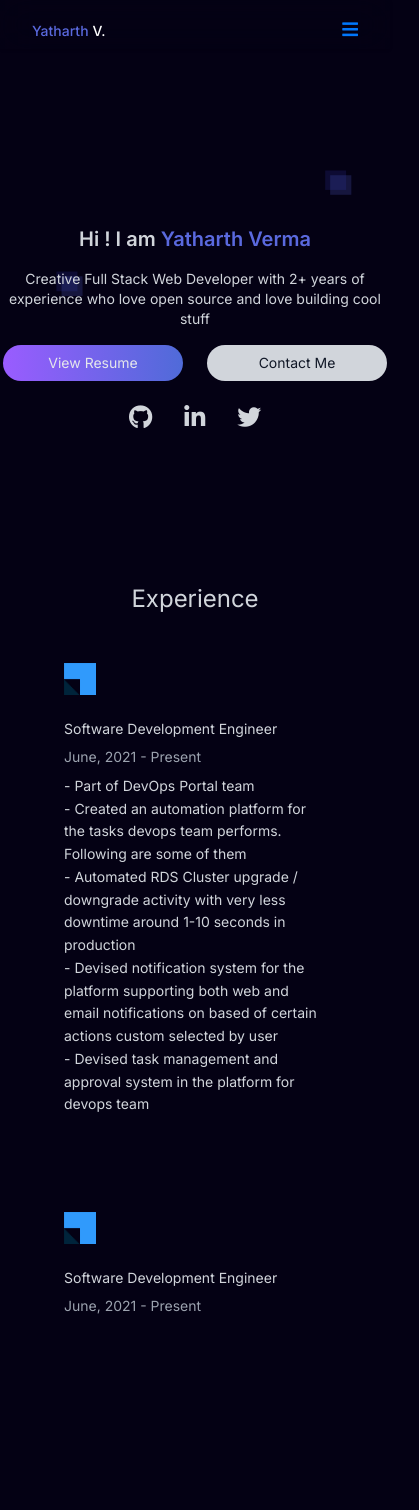
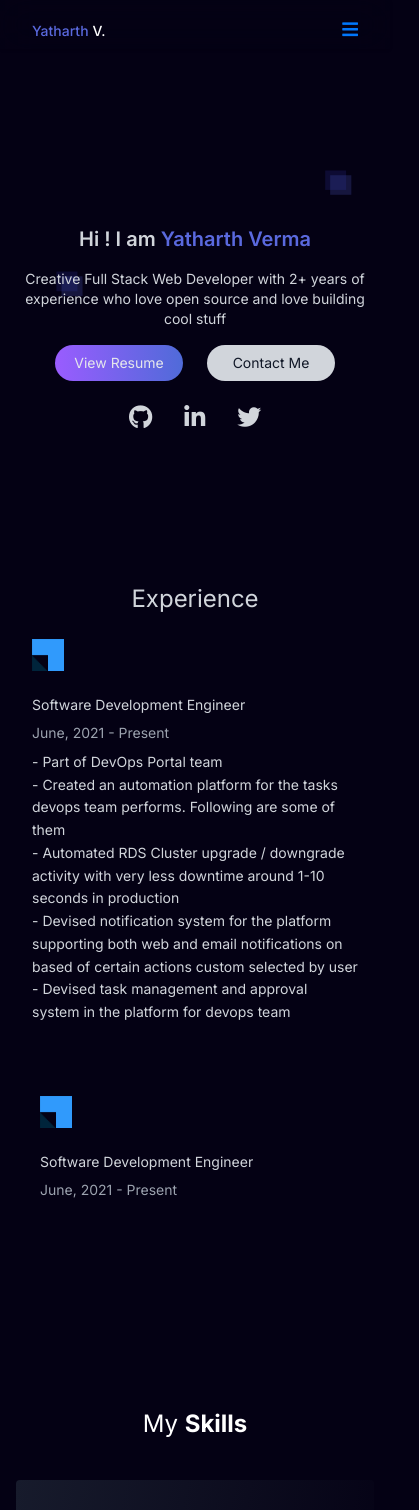
Before and after one commit to yatharth1706/my-portfolio, a React (Create React App) app: page / in a window 390 px wide. Shown: the top 1510 px of the page, 419 px wide, since content can reach past the window. Built offline with nearby package versions, Linux system fonts and the light colour scheme.

Commit message:
fix issue

```diff
--- a/src/components/Experience.js
+++ b/src/components/Experience.js
@@ -8,7 +8,7 @@ function Experience() {
     <Element name="experience">
       <div className="text-gray-300 w-full py-20  sm:mb-44">
         <span className="flex text-2xl justify-center md:justify-left">Experience</span>
-        <div className="flex flex-col sm:flex-row sm:space-x-8 mt-6 p-6">
+        <div className="flex flex-col sm:flex-row sm:space-x-8 mt-6 px-4 md:p-6">
           <div className="w-10">
             <img className="w-8 sm:w-12" src={LeadSquaredLogo} alt="LeadSquaredLogo" />
           </div>
--- a/src/components/Intro.js
+++ b/src/components/Intro.js
@@ -3,7 +3,7 @@ import { Link } from "react-scroll";
 
 function Intro() {
   return (
-    <div className="sm:mb-32 max-w-xl px-8 sm:px-0 flex flex-col justify-center items-center text-gray-300 py-0 pt-44  sm:py-48">
+    <div className="sm:mb-32 max-w-xl px-2 sm:px-0 flex flex-col justify-center items-center text-gray-300 py-0 pt-44  sm:py-48">
       <h1 className="relative font-semibold text-center md:text-5xl sm:text-3xl text-xl">
         Hi ! I am <span style={{ color: "#5A69DE" }}>Yatharth Verma</span>
       </h1>
@@ -18,12 +18,11 @@ function Intro() {
           rel="noreferrer"
         >
           <button
-            className="text-gray-200 mt-4 flex  mx-auto md:mx-0 transition-transform duration-300 transform hover:scale-105 text-sm"
+            className="text-gray-200 mt-4 flex  mx-auto md:mx-0 transition-transform duration-300 transform hover:scale-105 text-sm w-32 sm:w-40"
             style={{
               background: "linear-gradient(89deg, #9a5cff 0%, hsl(228, 64%, 58%) 100%)",
               borderRadius: "40px",
               padding: "8px",
-              width: "180px",
               justifyContent: "center",
             }}
           >
@@ -32,11 +31,10 @@ function Intro() {
         </a>
         <Link to="contactMe" smooth={true}>
           <button
-            className="bg-gray-300 text-gray-900 mt-4 flex  mx-auto md:mx-0 transition-transform duration-300 transform hover:scale-105"
+            className="bg-gray-300 text-gray-900 mt-4 flex  mx-auto md:mx-0 transition-transform duration-300 transform hover:scale-105 w-32 sm:w-40"
             style={{
               borderRadius: "40px",
               padding: "8px",
-              width: "180px",
               justifyContent: "center",
             }}
           >
--- a/src/components/Layout.js
+++ b/src/components/Layout.js
@@ -5,7 +5,7 @@ function Layout({ children }) {
   return (
     <div>
       <Navbar />
-      <main className="max-w-7xl mx-auto px-10 md:px-40 text-sm">{children}</main>
+      <main className="max-w-7xl mx-auto px-4 md:px-40 text-sm">{children}</main>
     </div>
   );
 }
```
